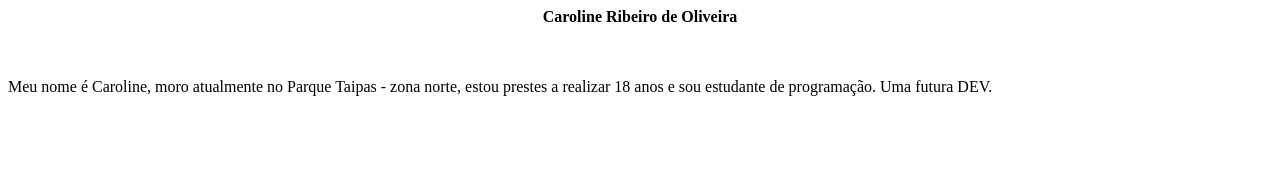
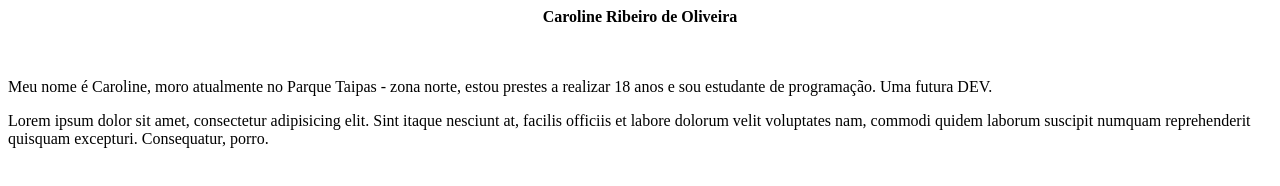
Before and after one commit to carolrbol/vmo5, a plain HTML site: page index.html in a window 1280 px wide. Drawn offline with Linux system fonts and the light colour scheme.

Commit message:
segundo exemplo

```diff
--- a/index.html
+++ b/index.html
@@ -10,5 +10,6 @@
 <br>
 <br>
 <p>Meu nome é Caroline, moro atualmente no Parque Taipas - zona norte, estou prestes a realizar 18 anos e sou estudante de programação. Uma futura DEV.</p>
+<p>Lorem ipsum dolor sit amet, consectetur adipisicing elit. Sint itaque nesciunt at, facilis officiis et labore dolorum velit voluptates nam, commodi quidem laborum suscipit numquam reprehenderit quisquam excepturi. Consequatur, porro.</p>
 </body>
 </html>
```
